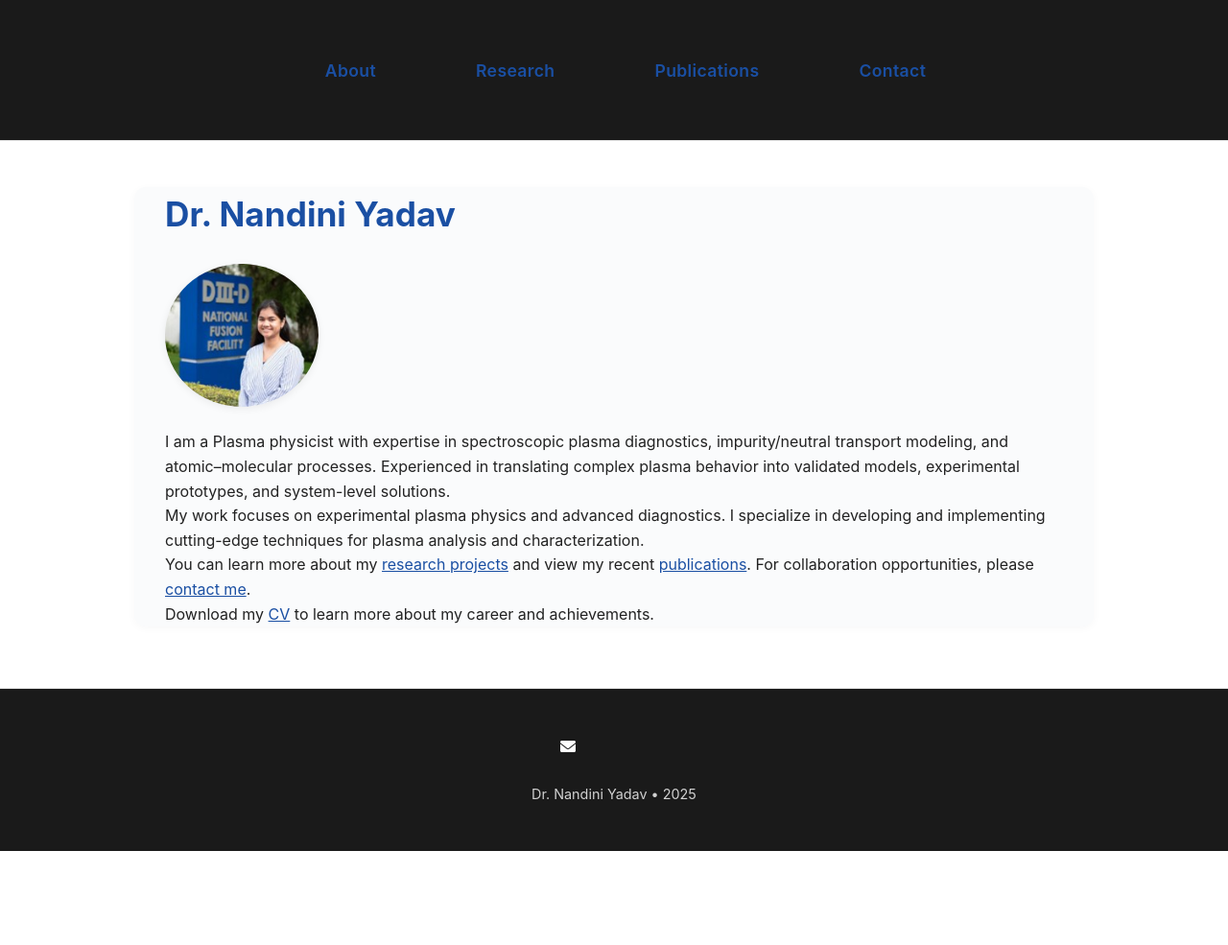
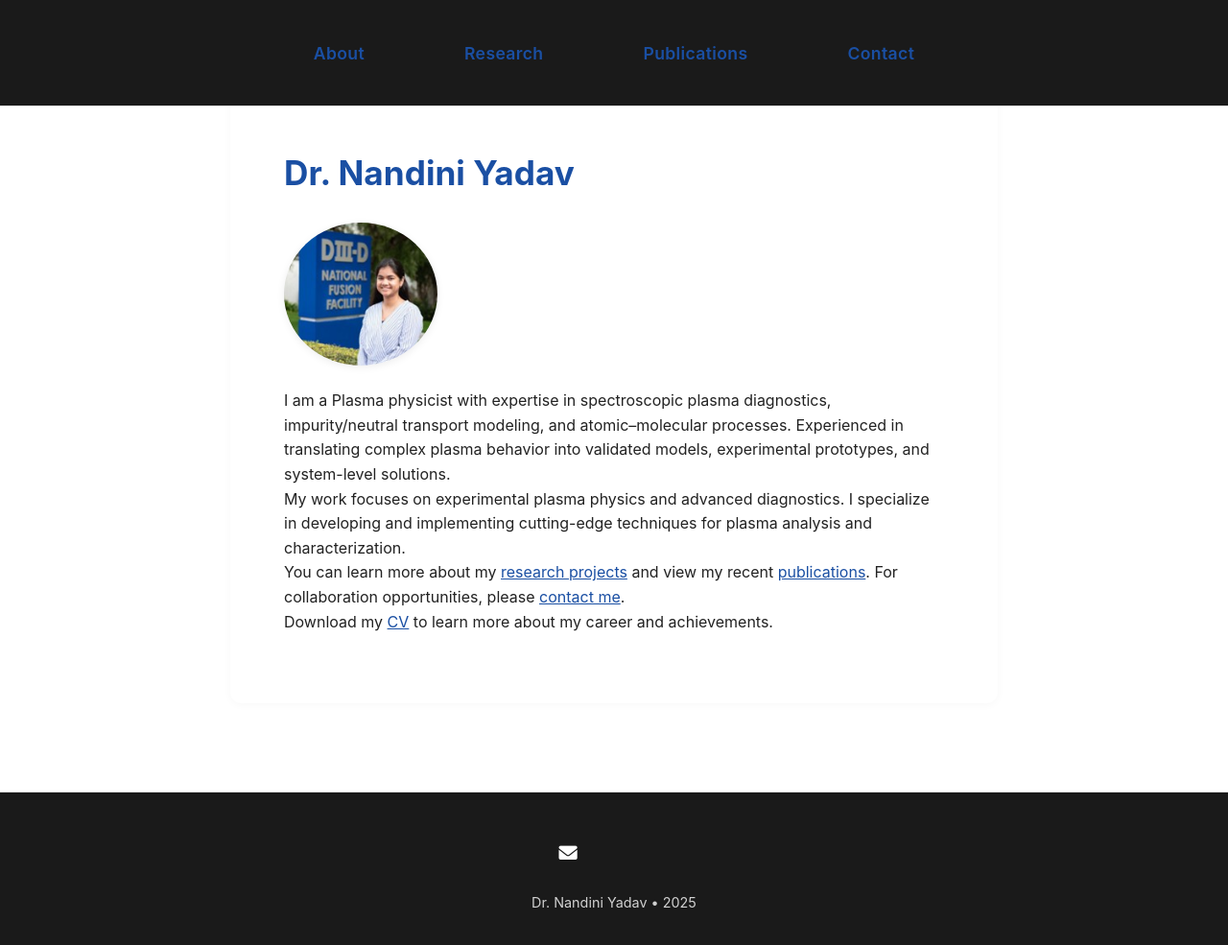
Before and after one commit to nandiniyadavaa/Researcher-NandiniYadav, a Jekyll site: the page built from pages/about.md, in a window 1280 px wide and 1000 px high. Shown: the top 985 px of the window at 96% size. Built offline with Jekyll 4.4.1, drawn with Linux system fonts in a browser that asks for light colours; a style sheet for code colours, icons or effects is not loaded.

Commit message:
Scrolling issue fix

```diff
--- a/_layouts/default.html
+++ b/_layouts/default.html
@@ -10,7 +10,9 @@
 <body>
   {% include header.html %}
   <main>
-    {{ content }}
+    <div class="main-content">
+      {{ content }}
+    </div>
   </main>
   {% include footer.html %}
 </body>
--- a/assets/css/header-footer.css
+++ b/assets/css/header-footer.css
@@ -1,14 +1,26 @@
-.content-container {
-  max-width: var(--content-max-width);
-  margin: 0 auto;
-  padding: 0 2rem;
+body {
+  display: flex;
+  flex-direction: column;
+  min-height: 100vh;
+  margin: 0;
+  padding: 0;
 }
 
 /* Header and Navigation */
 header {
   background-color: var(--header-bg);
   padding: 1.5rem 0;
-  margin-bottom: 3rem;
+  width: 100%;
+  position: fixed;
+  top: 0;
+  left: 0;
+  z-index: 1000;
+}
+
+.content-container {
+  max-width: var(--content-max-width);
+  margin: 0 auto;
+  padding: 0 2rem;
   width: 100%;
 }
 
@@ -23,6 +35,8 @@ nav ul {
   display: flex;
   justify-content: center;
   gap: 3rem;
+  margin: 0;
+  padding: 0;
 }
 
 nav a {
@@ -37,19 +51,31 @@ nav a:hover {
   opacity: 0.8;
 }
 
+/* Main content */
 main {
+  flex: 1;
+  width: 100%;
+  margin-top: 5rem; /* Adjust based on header height */
+  margin-bottom: 2rem;
+  background-color: var(--background-color);
+  position: relative;
+  z-index: 1;
+}
+
+.main-content {
   max-width: var(--content-max-width);
   margin: 0 auto;
-  padding: 0 2rem;
+  padding: 2rem;
 }
 
 /* Footer styling */
 footer {
   background-color: var(--footer-bg);
   color: var(--footer-text);
-  margin-top: 4rem;
   padding: 3rem 0;
   width: 100%;
+  position: relative;
+  z-index: 1000;
 }
 
 .footer-content {
@@ -61,13 +87,16 @@ footer {
 
 .footer-links {
   margin-bottom: 1.5rem;
+  display: flex;
+  justify-content: center;
+  gap: 2rem;
 }
 
 .footer-links a {
-  margin: 0 1rem;
   color: var(--footer-text);
   text-decoration: none;
   transition: opacity 0.2s ease;
+  font-size: 1.2rem;
 }
 
 .footer-links a:hover {
@@ -77,4 +106,5 @@ footer {
 .copyright {
   font-size: 0.9rem;
   opacity: 0.8;
+  margin: 0;
 }
--- a/assets/css/style.css
+++ b/assets/css/style.css
@@ -19,12 +19,24 @@
   box-sizing: border-box;
 }
 
+html {
+  box-sizing: border-box;
+}
+
+*, *:before, *:after {
+  box-sizing: inherit;
+}
+
 body {
   font-family: -apple-system, BlinkMacSystemFont, "Segoe UI", Roboto, Oxygen, Ubuntu, Cantarell, "Open Sans", "Helvetica Neue", sans-serif;
   line-height: 1.6;
   color: var(--text-color);
   background-color: var(--background-color);
   margin: 0;
+  padding: 0;
+  min-height: 100vh;
+  display: flex;
+  flex-direction: column;
   background: #fff;
   color: #222;
   min-height: 100vh;
```
